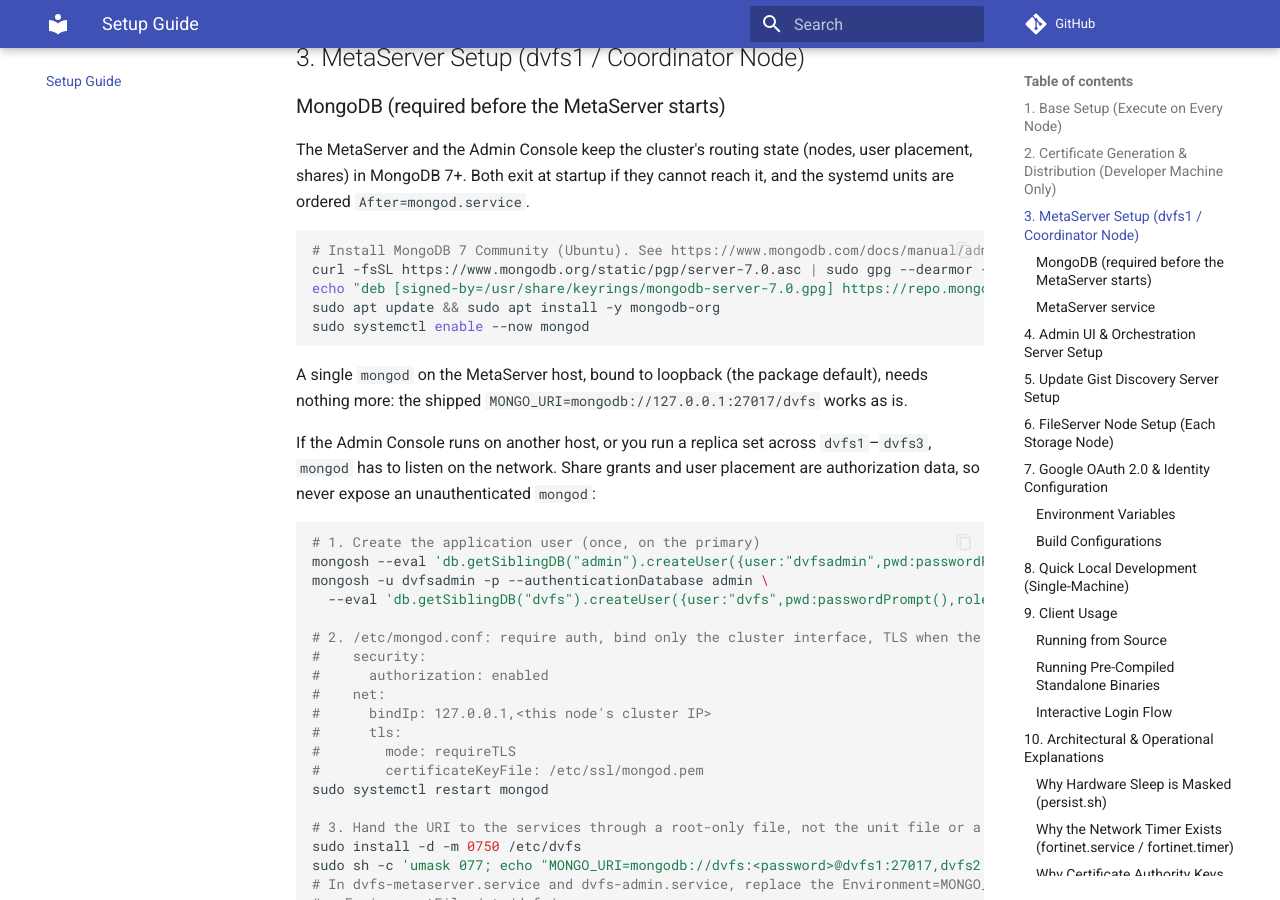
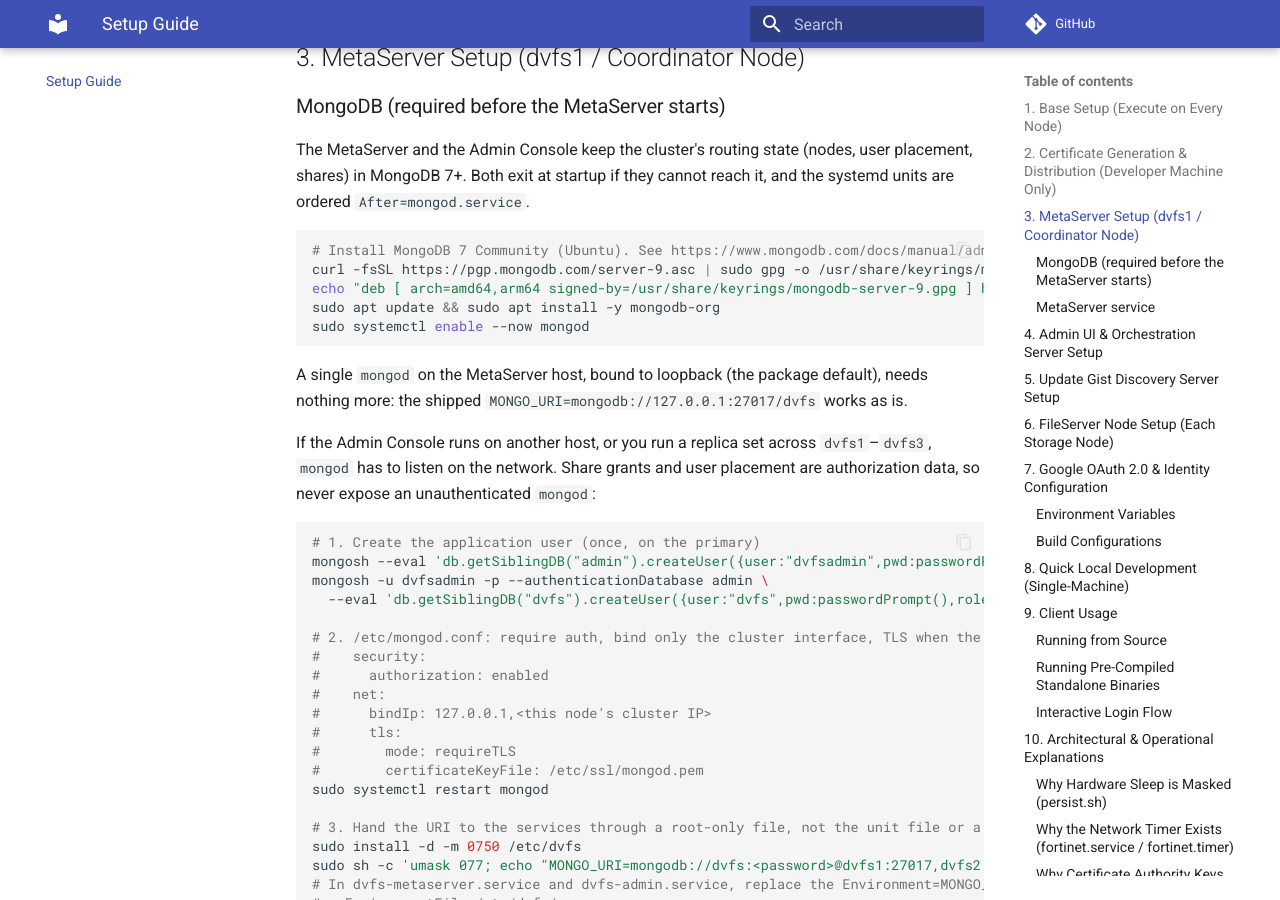
Before and after one commit to DVFS-IIT-Gandhinagar/Distributed-Virtual-File-System, an MkDocs documentation site: the page built from docs/setup.md, in a window 1280 px wide and 900 px high, scrolled down 1824 px. Built offline with MkDocs 1.6.1 and Material for MkDocs 9.7.7, drawn with Linux system fonts in a browser that asks for light colours; comment, search, counter and statistics services are not loaded.

Commit message:
fix setup docs

````diff
--- a/docs/setup.md
+++ b/docs/setup.md
@@ -88,8 +88,8 @@
 
 ```bash
 # Install MongoDB 7 Community (Ubuntu). See https://www.mongodb.com/docs/manual/administration/install-on-linux/
-curl -fsSL https://www.mongodb.org/static/pgp/server-7.0.asc | sudo gpg --dearmor -o /usr/share/keyrings/mongodb-server-7.0.gpg
-echo "deb [signed-by=/usr/share/keyrings/mongodb-server-7.0.gpg] https://repo.mongodb.org/apt/ubuntu $(lsb_release -cs)/mongodb-org/7.0 multiverse" | sudo tee /etc/apt/sources.list.d/mongodb-org-7.0.list
+curl -fsSL https://pgp.mongodb.com/server-9.asc | sudo gpg -o /usr/share/keyrings/mongodb-server-9.gpg --dearmor
+echo "deb [ arch=amd64,arm64 signed-by=/usr/share/keyrings/mongodb-server-9.gpg ] https://repo.mongodb.org/apt/ubuntu resolute/mongodb-org/9.0 multiverse" | sudo tee /etc/apt/sources.list.d/mongodb-org-9.0.list
 sudo apt update && sudo apt install -y mongodb-org
 sudo systemctl enable --now mongod
 ```
````
